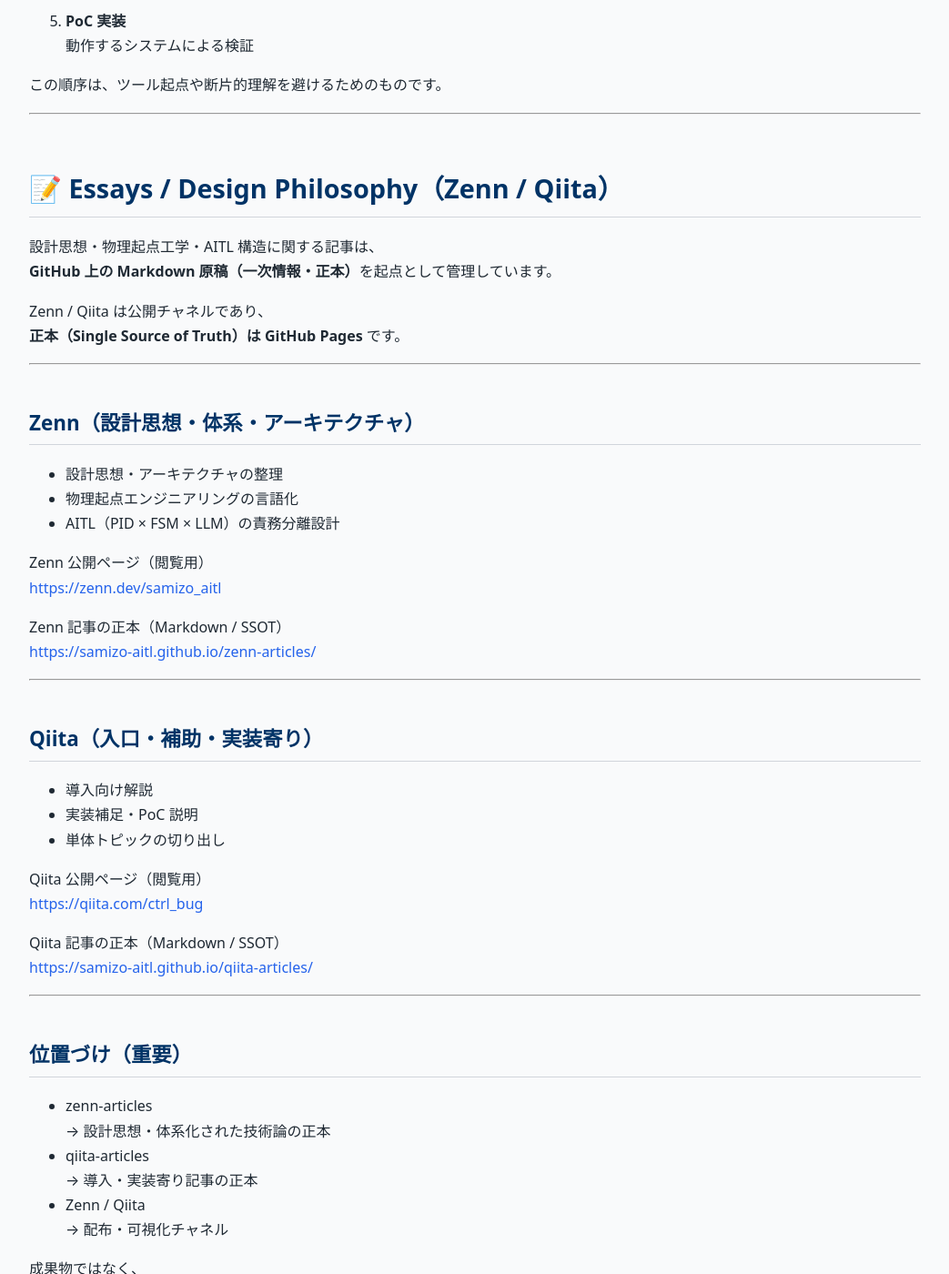
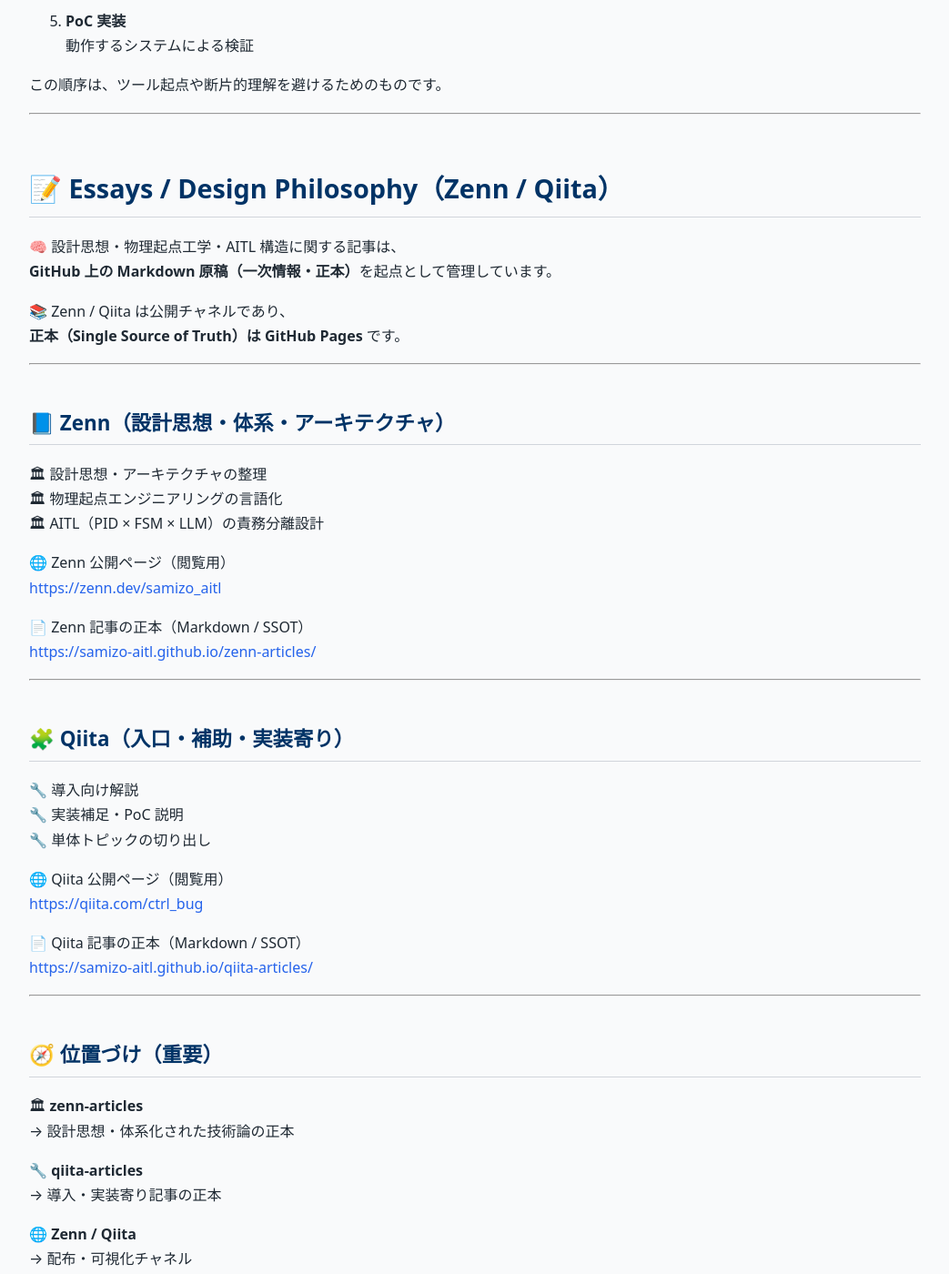
Before and after one commit to Samizo-AITL/Samizo-AITL.github.io, a Jekyll site: the page built from portal/index.md, in a window 1280 px wide and 1400 px high, scrolled down 3453 px. Shown: the whole window at 91% size, without its empty margins (118-1161 px from the left). Built offline with Jekyll 4.4.1, drawn with Linux system fonts in a browser that asks for light colours; our own code applies the rules of GitHub Pages for plain Markdown files.

Commit message:
Update index.md

```diff
--- a/portal/index.md
+++ b/portal/index.md
@@ -143,52 +143,54 @@
 
 # 📝 Essays / Design Philosophy（Zenn / Qiita）
 
-設計思想・物理起点工学・AITL 構造に関する記事は、
+🧠 設計思想・物理起点工学・AITL 構造に関する記事は、
 **GitHub 上の Markdown 原稿（一次情報・正本）**を起点として管理しています。
 
-Zenn / Qiita は公開チャネルであり、
+📚 Zenn / Qiita は公開チャネルであり、
 **正本（Single Source of Truth）は GitHub Pages** です。
 
 ---
 
-## Zenn（設計思想・体系・アーキテクチャ）
+## 📘 Zenn（設計思想・体系・アーキテクチャ）
 
-- 設計思想・アーキテクチャの整理
-- 物理起点エンジニアリングの言語化
-- AITL（PID × FSM × LLM）の責務分離設計
+🏛 設計思想・アーキテクチャの整理
+🏛 物理起点エンジニアリングの言語化
+🏛 AITL（PID × FSM × LLM）の責務分離設計
 
-Zenn 公開ページ（閲覧用）
+🌐 Zenn 公開ページ（閲覧用）
 [https://zenn.dev/samizo_aitl](https://zenn.dev/samizo_aitl)
 
-Zenn 記事の正本（Markdown / SSOT）
+📄 Zenn 記事の正本（Markdown / SSOT）
 [https://samizo-aitl.github.io/zenn-articles/](https://samizo-aitl.github.io/zenn-articles/)
 
 ---
 
-## Qiita（入口・補助・実装寄り）
+## 🧩 Qiita（入口・補助・実装寄り）
 
-- 導入向け解説
-- 実装補足・PoC 説明
-- 単体トピックの切り出し
+🔧 導入向け解説
+🔧 実装補足・PoC 説明
+🔧 単体トピックの切り出し
 
-Qiita 公開ページ（閲覧用）
+🌐 Qiita 公開ページ（閲覧用）
 [https://qiita.com/ctrl_bug](https://qiita.com/ctrl_bug)
 
-Qiita 記事の正本（Markdown / SSOT）
+📄 Qiita 記事の正本（Markdown / SSOT）
 [https://samizo-aitl.github.io/qiita-articles/](https://samizo-aitl.github.io/qiita-articles/)
 
 ---
 
-## 位置づけ（重要）
+## 🧭 位置づけ（重要）
 
-- zenn-articles
-  → 設計思想・体系化された技術論の正本
-- qiita-articles
-  → 導入・実装寄り記事の正本
-- Zenn / Qiita
-  → 配布・可視化チャネル
+🏛 **zenn-articles**
+→ 設計思想・体系化された技術論の正本
 
-成果物ではなく、
+🔧 **qiita-articles**
+→ 導入・実装寄り記事の正本
+
+🌐 **Zenn / Qiita**
+→ 配布・可視化チャネル
+
+🔁 成果物ではなく、
 **生成元（Markdown）を一次情報とする**
 Samizo-AITL の設計方針に基づいています。
 
```
